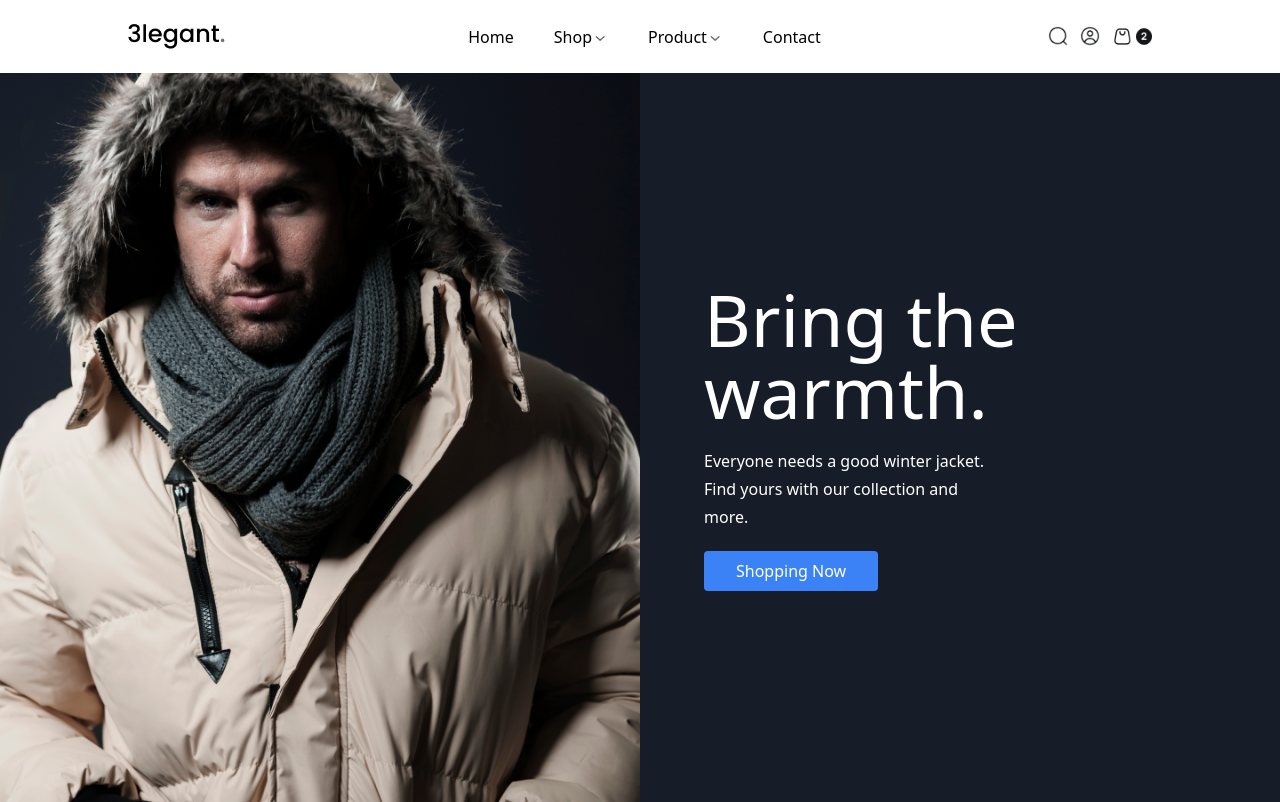
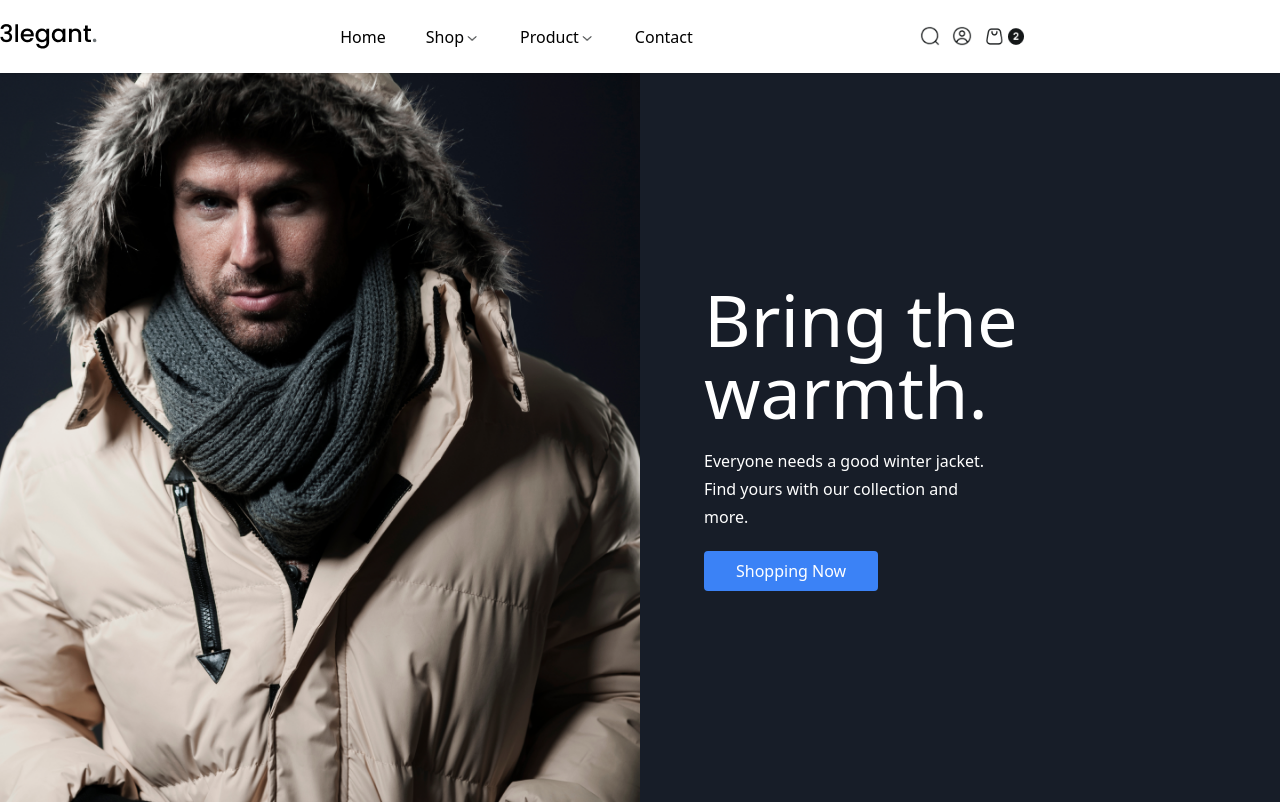
Before and after one commit to Ediana-Ekanem/road-map-app, a React (Vite) app: page / in a window 1280 px wide. Built offline with nearby package versions, Linux system fonts and the light colour scheme.

Commit message:
created container

```diff
--- /dev/null
+++ b/src/components/Container.jsx
@@ -0,0 +1,9 @@
+import React from "react";
+
+const Container = ({ children }) => {
+  return (
+    <div className=" w-full md:max-w-5xl max-w-sm mx-autogit">{children}</div>
+  );
+};
+
+export default Container;
--- a/src/components/Navbar.jsx
+++ b/src/components/Navbar.jsx
@@ -1,4 +1,5 @@
 import React, { useState } from "react";
+import Container from "./Container";
 
 function Navbar() {
   const [showMenu, setShowMenu] = useState(false);
@@ -9,8 +10,9 @@ function Navbar() {
 
   return (
     <>
-      <header className="bg-white py-6 font-[Space Grotesk] shadow">
-        <nav className="flex justify-between w-full md:max-w-5xl max-w-sm items-center mx-auto">
+      <header className="bg-white py-6 font-[Space Grotesk] shadow sticky top-0 ">
+        <Container>
+          <nav className="flex justify-between items-center  ">
             <span className="icon md:hidden" onClick={toggleMenu}>
               <ion-icon
                 name={showMenu ? "close" : "menu"}
@@ -83,6 +85,7 @@ function Navbar() {
               </div>
             </div>
           </nav>
+        </Container>
       </header>
     </>
   );
```
Also changed, not shown: src/components/homeSections/TrendingBrands.jsx (added). Lines whose indentation alone changed are shown as unchanged.
